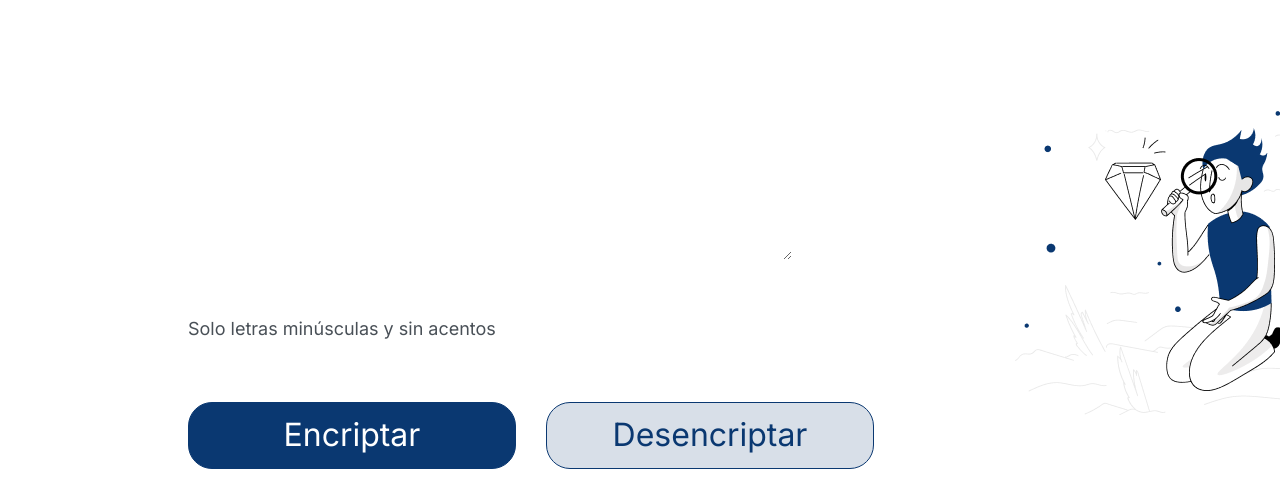
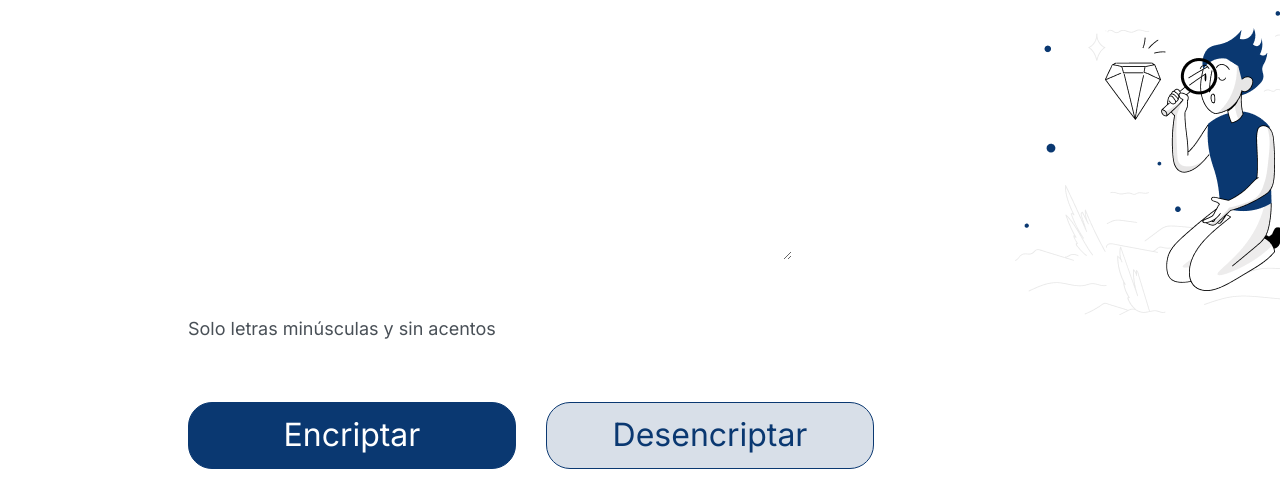
Before and after one commit to Cfcubillos/ENCRIPTADOR_DE_TEXTO_SPRINT1__OracleONE_Alura, a plain HTML site: page index.html in a window 1280 px wide. Shown: the part 136-626 px from the top of the page. Drawn offline with Linux system fonts and the light colour scheme.

Commit message:
Arreglo CSS

```diff
--- a/style.css
+++ b/style.css
@@ -50,12 +50,11 @@ main{
 ::placeholder { color: #0A3871; }
 
 .text-area:focus {
-    height: 300px;
     outline: none;
     }
 
 .mensaje{
-    height: 630px;
+    height: 430px;
     background: white;
     background-image: url("/imagenes/Muñeco.png");
     background-repeat: no-repeat;
```
